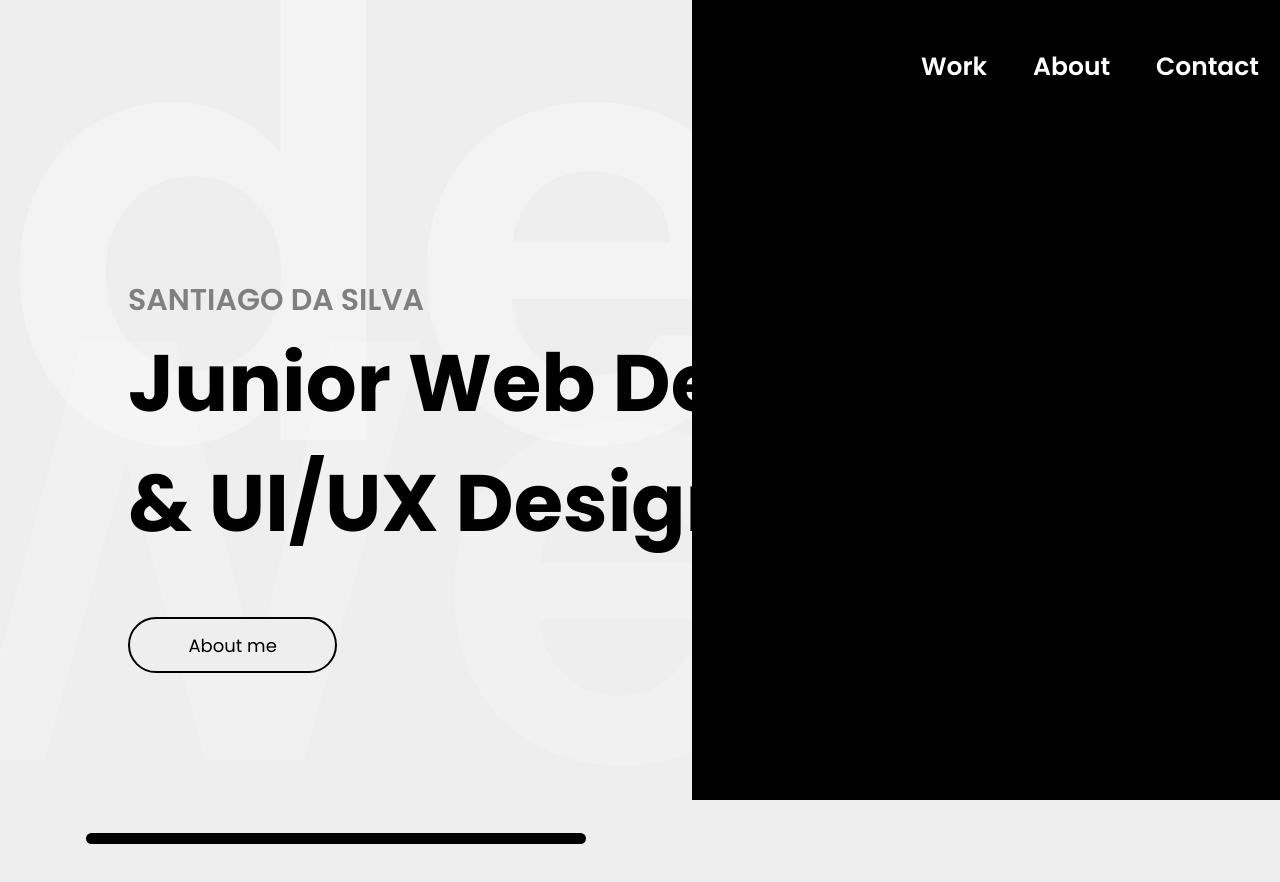
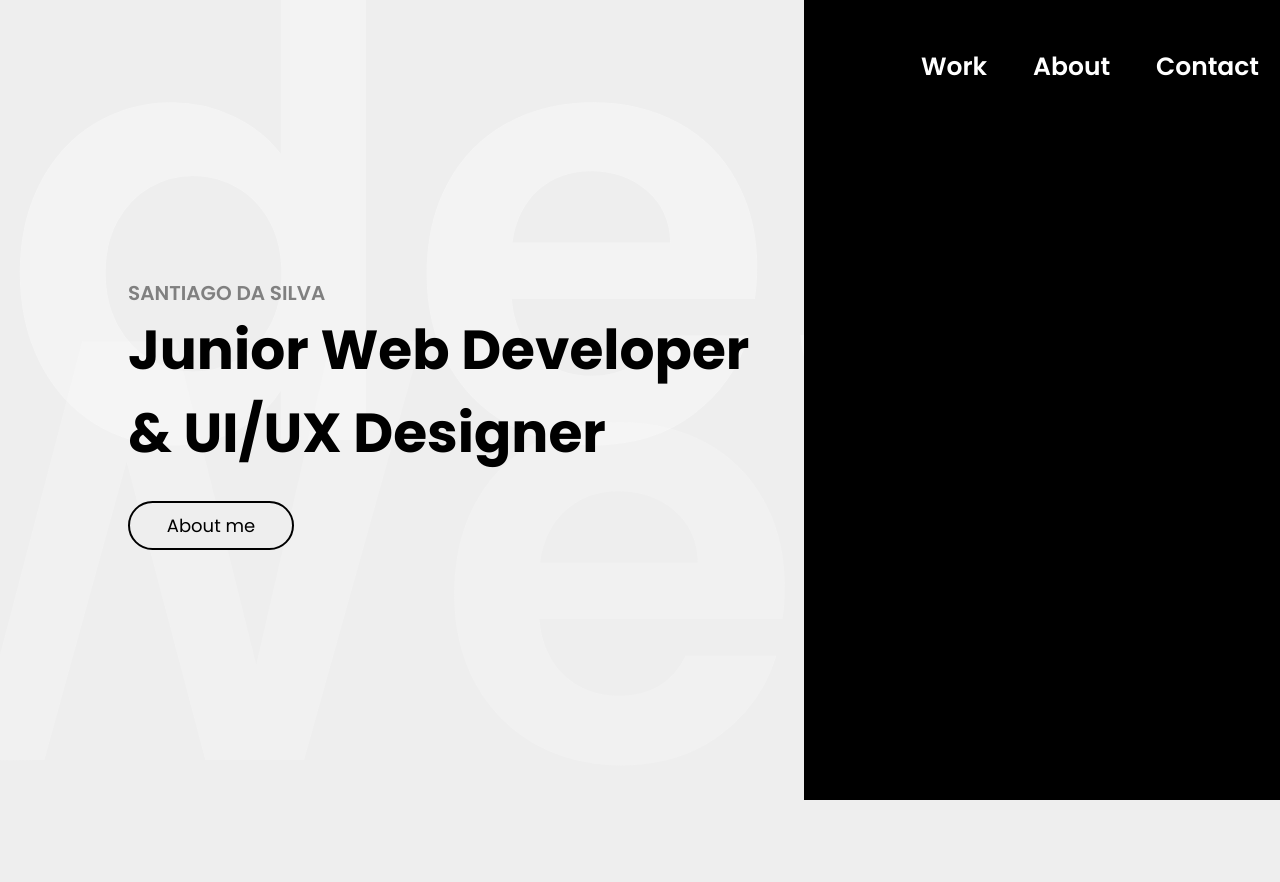
Before and after one commit to santidsds/portfolio, a plain HTML site: page index.html in a window 1280 px wide. Shown: the top 882 px of the page. Drawn offline with Linux system fonts and the light colour scheme.

Commit message:
display max width 1700

```diff
--- a/css/main/main.scss
+++ b/css/main/main.scss
@@ -183,3 +183,63 @@ body {
     justify-content: center;
     margin-top: 10em;
 }
+
+
+@media only screen and (max-width:1700px){
+
+    .hero-container {
+        h2 {
+            font-size: 20px;
+        }
+
+        h1 {
+            font-size: 55px;
+        }
+
+        .watermark{
+            font-size: 400px;
+
+        }
+        .watermark-2{
+            font-size: 400px;
+        }
+
+        .ver-mas {
+            display: block;
+            text-align: center;
+            background-color: #EEEEEE;
+            color: black;
+            border: 2px solid black;
+            width: 8em;
+            border-radius: 5em;
+
+            padding: 0.5em;
+            margin-top: 1.5em;
+
+            font-size: 18px;
+
+                &:hover{
+                    background-color: black;
+                    color: white;
+
+
+                }
+
+        }
+
+
+
+    }
+
+    .black-design {
+
+
+        width: 36em;
+
+    }
+
+    .black-line{
+        display: none;
+    }
+
+}
```
Also changed, not shown: css/main/main.css, 1 other file.
